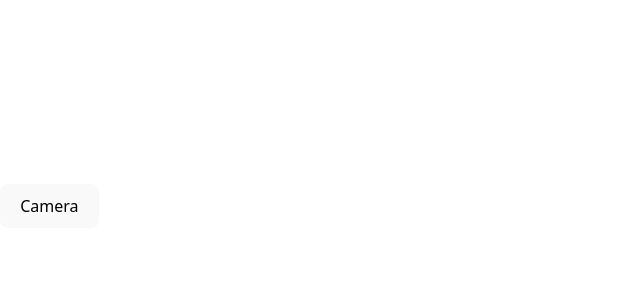
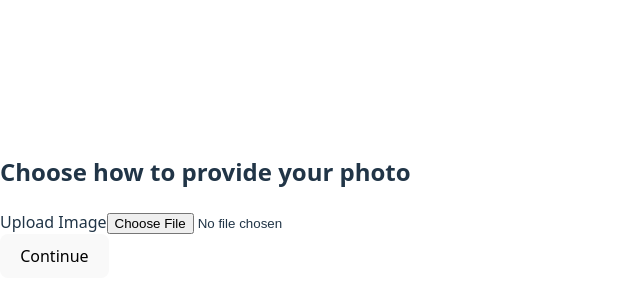
Before and after one commit to matanyaAlkobi/kodplay-client, a React (Vite) app: page / in a window 1280 px wide. Shown: the part 194-494 px from the top of the page, without its empty margins (0-640 px from the left). Built offline with nearby package versions, Linux system fonts and the light colour scheme.

Commit message:
Uploading a file - Creating an UploadImage component to upload an image - Creating an ImagePickerPage that will contain the image upload and taking a picture

```diff
--- a/src/App.tsx
+++ b/src/App.tsx
@@ -1,11 +1,11 @@
-import { CameraBtn } from "./components/buttons"
+import { ImagePickerPage } from "./pages/ImagePickerPage"
 
 function App() {
 
 
   return (
     <>
-      <CameraBtn />
+    <ImagePickerPage/>
     </>
   )
 }
--- /dev/null
+++ b/src/components/UploadImage.tsx
@@ -0,0 +1,22 @@
+type UploadImageProps = {
+  onImageSelect: (imageURL: string) => void;
+};
+
+export  default function UploadImage({ onImageSelect }: UploadImageProps) {
+  const handleImageUpload = (event: React.ChangeEvent<HTMLInputElement>) => {
+    const file = event.target.files?.[0];
+    if (file) {
+      const imageURL = URL.createObjectURL(file);
+      onImageSelect(imageURL);
+    }
+  };
+
+  return (
+    <div>
+      <label>
+        Upload Image
+        <input type="file" accept="image/*" onChange={handleImageUpload} />
+      </label>
+    </div>
+  );
+}
--- /dev/null
+++ b/src/pages/ImagePickerPage.tsx
@@ -0,0 +1,31 @@
+import { useState } from "react";
+import  UploadImage  from "../components/UploadImage.tsx";
+
+export function ImagePickerPage() {
+  const [selectedImage, setSelectedImage] = useState<string | null>(null);
+
+  const handleImageSelect = (imageURL: string) => {
+    setSelectedImage(imageURL);
+  };
+
+  const handleSubmit = () => {
+    if (!selectedImage) {
+      alert("Please select or take a picture first!");
+      return;
+    }
+    alert("Image is ready to be processed!");
+    // כאן אפשר לשלוח לשרת או לנווט לדף השירים
+  };
+
+  return (
+    <div>
+      <h2>Choose how to provide your photo</h2>
+
+      <UploadImage onImageSelect={handleImageSelect} />
+
+      {selectedImage && <img src={selectedImage} alt="preview" />}
+
+      <button onClick={handleSubmit}>Continue</button>
+    </div>
+  );
+}
```
